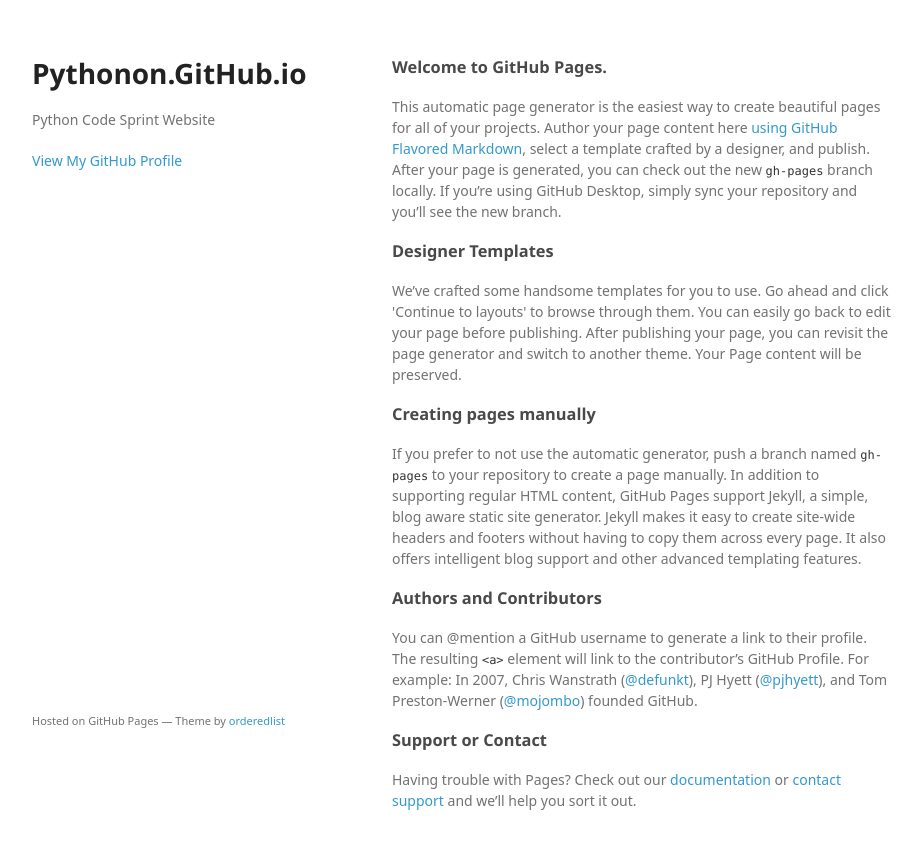
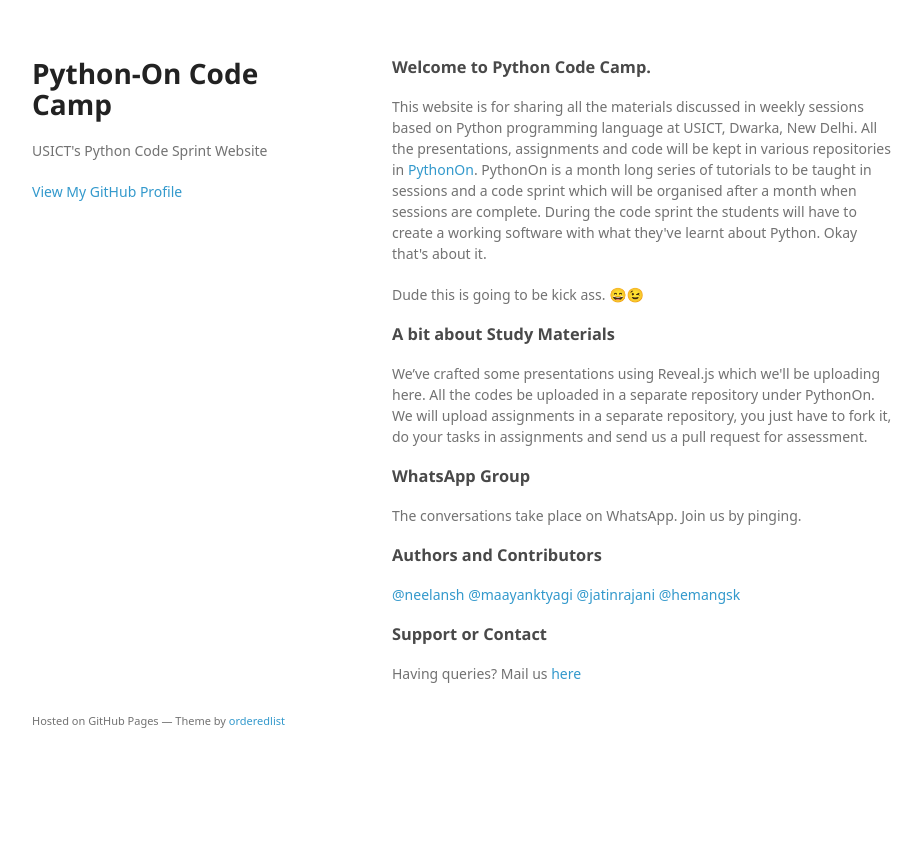
Before and after one commit to PythonOn/pythonon.github.io, a plain HTML site: page index.html in a window 1280 px wide. Shown: the whole page, without its empty margins (178-1100 px from the left). After the commit the page ends 800 px from the top, so only its background shows below. Drawn offline with Linux system fonts and the light colour scheme; a web font is replaced by a local one.

Commit message:
Replace master branch with page content via GitHub

```diff
--- a/index.html
+++ b/index.html
@@ -3,7 +3,7 @@
   <head>
     <meta charset="utf-8">
     <meta http-equiv="X-UA-Compatible" content="chrome=1">
-    <title>Pythonon.GitHub.io by PythonOn</title>
+    <title>Python-On Code Camp by PythonOn</title>
 
     <link rel="stylesheet" href="stylesheets/styles.css">
     <link rel="stylesheet" href="stylesheets/github-light.css">
@@ -15,8 +15,8 @@
   <body>
     <div class="wrapper">
       <header>
-        <h1>Pythonon.GitHub.io</h1>
-        <p>Python Code Sprint Website</p>
+        <h1>Python-On Code Camp</h1>
+        <p>USICT&#39;s Python Code Sprint Website</p>
 
 
         <p class="view"><a href="https://github.com/PythonOn">View My GitHub Profile</a></p>
@@ -24,29 +24,36 @@
       </header>
       <section>
         <h3>
-<a id="welcome-to-github-pages" class="anchor" href="#welcome-to-github-pages" aria-hidden="true"><span aria-hidden="true" class="octicon octicon-link"></span></a>Welcome to GitHub Pages.</h3>
+<a id="welcome-to-python-code-camp" class="anchor" href="#welcome-to-python-code-camp" aria-hidden="true"><span aria-hidden="true" class="octicon octicon-link"></span></a>Welcome to Python Code Camp.</h3>
 
-<p>This automatic page generator is the easiest way to create beautiful pages for all of your projects. Author your page content here <a href="https://guides.github.com/features/mastering-markdown/">using GitHub Flavored Markdown</a>, select a template crafted by a designer, and publish. After your page is generated, you can check out the new <code>gh-pages</code> branch locally. If you’re using GitHub Desktop, simply sync your repository and you’ll see the new branch.</p>
+<p>This website is for sharing all the materials discussed in weekly sessions based on Python programming language at USICT, Dwarka, New Delhi. All the presentations, assignments and code will be kept in various repositories in <a href="http://github.com/PythonOn">PythonOn</a>. PythonOn is a month long series of tutorials to be taught in sessions and a code sprint which will be organised after a month when sessions are complete. During the code sprint the students will have to create a working software with what they've learnt about Python. Okay that's about it. </p>
+
+<p>Dude this is going to be kick ass. <g-emoji alias="smile" fallback-src="https://assets-cdn.github.com/images/icons/emoji/unicode/1f604.png">😄</g-emoji><g-emoji alias="wink" fallback-src="https://assets-cdn.github.com/images/icons/emoji/unicode/1f609.png">😉</g-emoji></p>
 
 <h3>
-<a id="designer-templates" class="anchor" href="#designer-templates" aria-hidden="true"><span aria-hidden="true" class="octicon octicon-link"></span></a>Designer Templates</h3>
+<a id="a-bit-about-study-materials" class="anchor" href="#a-bit-about-study-materials" aria-hidden="true"><span aria-hidden="true" class="octicon octicon-link"></span></a>A bit about Study Materials</h3>
 
-<p>We’ve crafted some handsome templates for you to use. Go ahead and click 'Continue to layouts' to browse through them. You can easily go back to edit your page before publishing. After publishing your page, you can revisit the page generator and switch to another theme. Your Page content will be preserved.</p>
+<p>We’ve crafted some presentations using Reveal.js which we'll be uploading here.
+All the codes be uploaded in a separate repository under PythonOn.
+We will upload assignments in a separate repository, you just have to fork it, do your tasks in assignments and send us a pull request for assessment.</p>
 
 <h3>
-<a id="creating-pages-manually" class="anchor" href="#creating-pages-manually" aria-hidden="true"><span aria-hidden="true" class="octicon octicon-link"></span></a>Creating pages manually</h3>
+<a id="whatsapp-group" class="anchor" href="#whatsapp-group" aria-hidden="true"><span aria-hidden="true" class="octicon octicon-link"></span></a>WhatsApp Group</h3>
 
-<p>If you prefer to not use the automatic generator, push a branch named <code>gh-pages</code> to your repository to create a page manually. In addition to supporting regular HTML content, GitHub Pages support Jekyll, a simple, blog aware static site generator. Jekyll makes it easy to create site-wide headers and footers without having to copy them across every page. It also offers intelligent blog support and other advanced templating features.</p>
+<p>The conversations take place on WhatsApp. Join us by pinging.</p>
 
 <h3>
 <a id="authors-and-contributors" class="anchor" href="#authors-and-contributors" aria-hidden="true"><span aria-hidden="true" class="octicon octicon-link"></span></a>Authors and Contributors</h3>
 
-<p>You can @mention a GitHub username to generate a link to their profile. The resulting <code>&lt;a&gt;</code> element will link to the contributor’s GitHub Profile. For example: In 2007, Chris Wanstrath (<a href="https://github.com/defunkt" class="user-mention">@defunkt</a>), PJ Hyett (<a href="https://github.com/pjhyett" class="user-mention">@pjhyett</a>), and Tom Preston-Werner (<a href="https://github.com/mojombo" class="user-mention">@mojombo</a>) founded GitHub.</p>
+<p><a href="https://github.com/neelansh" class="user-mention">@neelansh</a>
+<a href="https://github.com/maayanktyagi" class="user-mention">@maayanktyagi</a>
+<a href="https://github.com/jatinrajani" class="user-mention">@jatinrajani</a>
+<a href="https://github.com/hemangsk" class="user-mention">@hemangsk</a></p>
 
 <h3>
 <a id="support-or-contact" class="anchor" href="#support-or-contact" aria-hidden="true"><span aria-hidden="true" class="octicon octicon-link"></span></a>Support or Contact</h3>
 
-<p>Having trouble with Pages? Check out our <a href="https://help.github.com/pages">documentation</a> or <a href="https://github.com/contact">contact support</a> and we’ll help you sort it out.</p>
+<p>Having queries? Mail us <a href="hemangsk@gmail.com">here</a></p>
       </section>
       <footer>
         <p><small>Hosted on GitHub Pages &mdash; Theme by <a href="https://github.com/orderedlist">orderedlist</a></small></p>
```
Also changed, not shown: params.json (+3 -3 lines).
